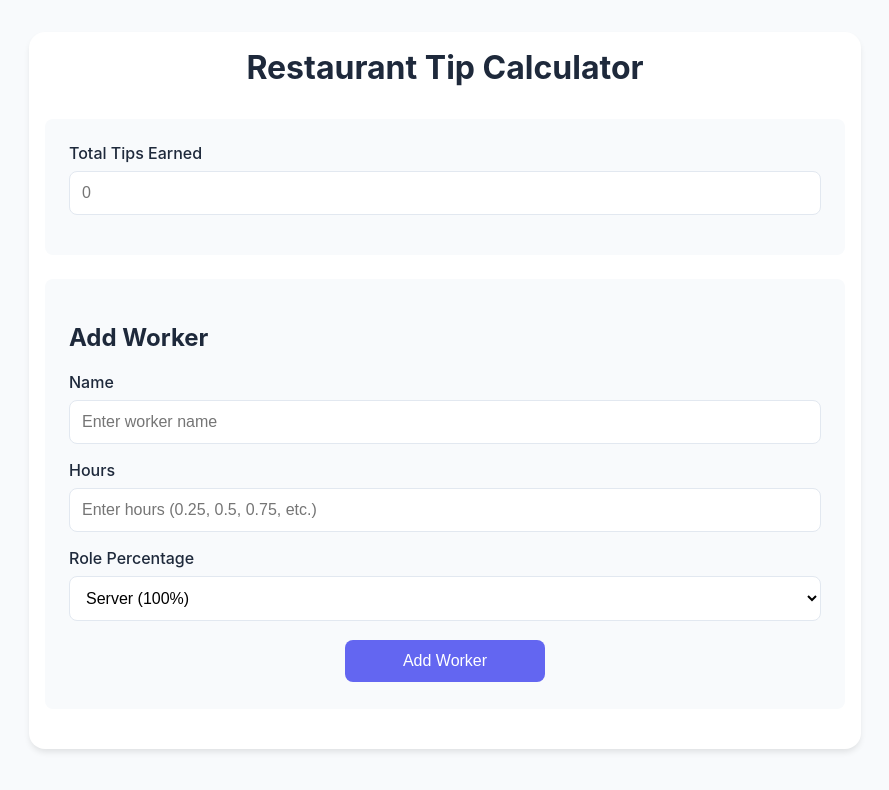
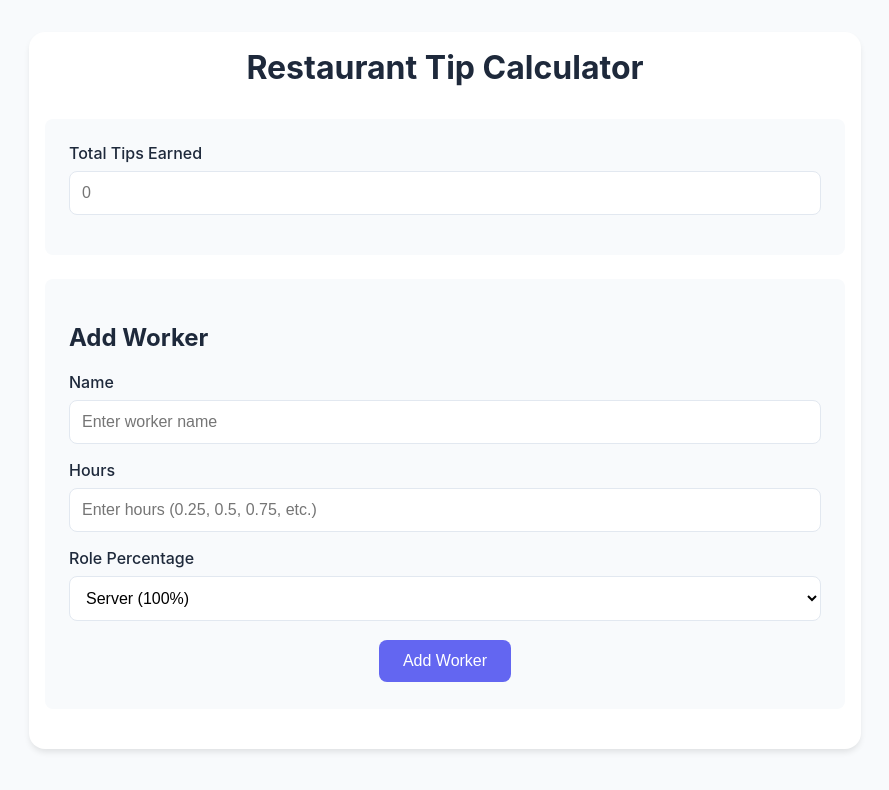
Before and after one commit to itayost/tip-calculator, a React (Create React App) app: page / in a window 1280 px wide. Shown: the top 790 px of the page, without its empty margins (195-1084 px from the left). Built offline with nearby package versions, Linux system fonts and the light colour scheme.

Commit message:
Update App.css

```diff
--- a/src/App.css
+++ b/src/App.css
@@ -87,7 +87,7 @@ input:focus, select:focus {
 
 /* Buttons */
 button {
-  min-width: 200px;
+  //min-width: 200px;
   padding: 0.75rem 1.5rem;
   margin: 0.2rem;
   border: none;
```
